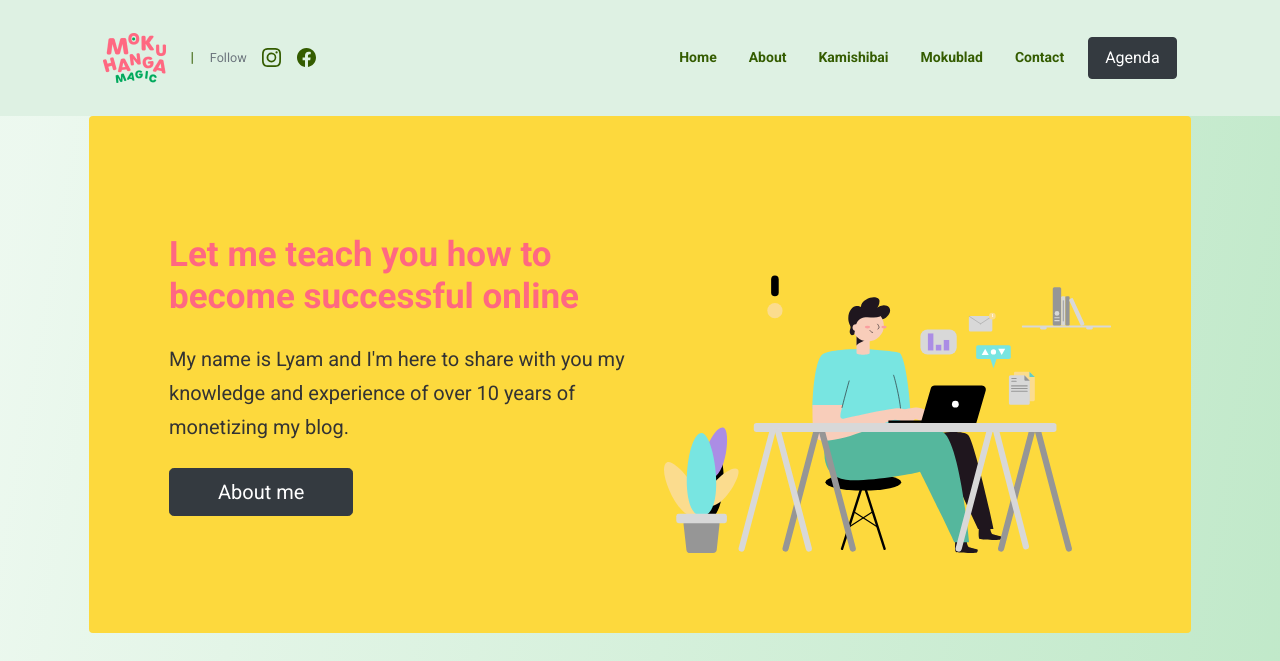
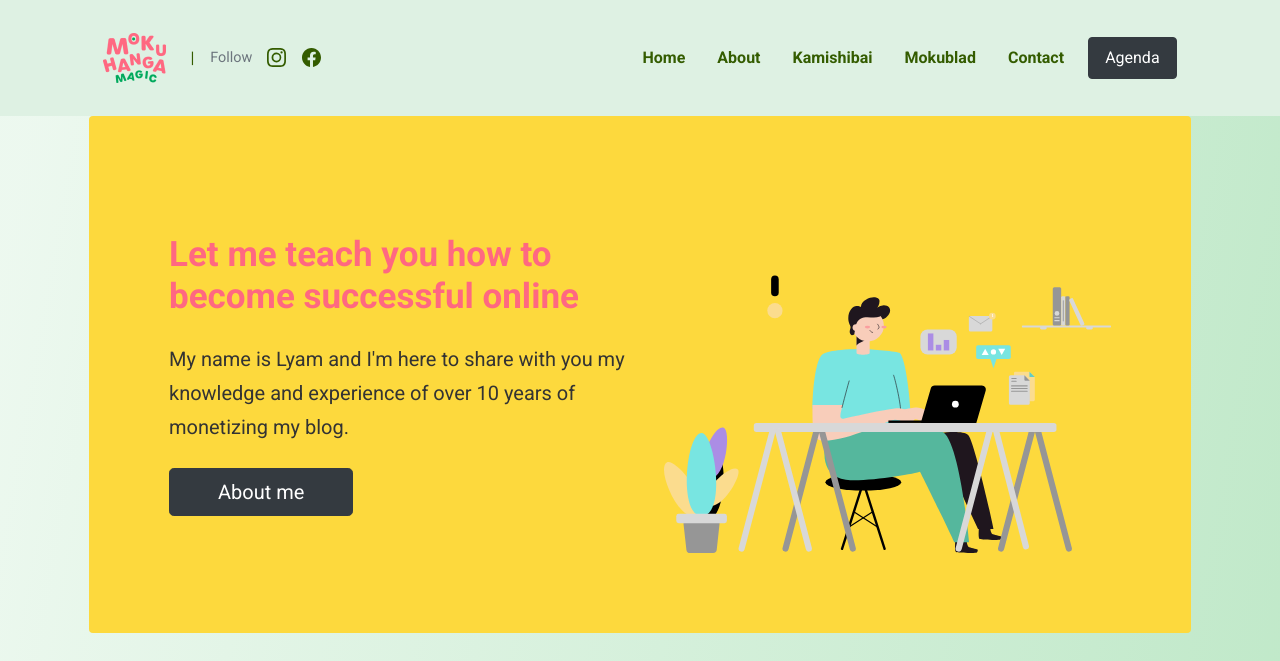
Before and after one commit to mokuhangamagic/mokuhangamagic.github.io, a Jekyll site: the page built from index.html, in a window 1280 px wide. Shown: the top 661 px of the page. Built offline with Jekyll 4.4.1, drawn with Linux system fonts in a browser that asks for light colours; the list of posts is cut into pages by our own code; comment, search, counter and statistics services are not loaded; grey boxes are pictures that could not be loaded.

Commit message:
Small change

```diff
--- a/Gemfile
+++ b/Gemfile
@@ -23,3 +23,4 @@
 end
 
 gem "github-pages", "~> 231", group: :jekyll_plugins
+gem "webrick", "~> 1.8"
--- a/_includes/newsletter.html
+++ b/_includes/newsletter.html
@@ -8,7 +8,7 @@
 	   We recommend moving this block and the preceding CSS link to the HEAD of your HTML file. */
 </style>
 <div id="mc_embed_signup">
-<form action="https://wowthemes.us11.list-manage.com/subscribe/post?u=8aeb20a530e124561927d3bd8&amp;id=8c3d2d214b" method="post" id="mc-embedded-subscribe-form" name="mc-embedded-subscribe-form" class="validate" target="_blank" novalidate>
+<form action="xxx" method="post" id="mc-embedded-subscribe-form" name="mc-embedded-subscribe-form" class="validate" target="_blank" novalidate>
 	<div id="mc_embed_signup_scroll">
 	<h2>Sign up to get our weekly free guide to selling digital downloads</h2>
 
--- a/assets/css/theme.scss
+++ b/assets/css/theme.scss
@@ -124,6 +124,7 @@
     position:fixed;
     background:#def1e3;
     color: $green !important;
+    font-size:16px;
 
     a {
         &:hover {
```
Also changed, not shown: LICENSE.txt (deleted), README.md.
